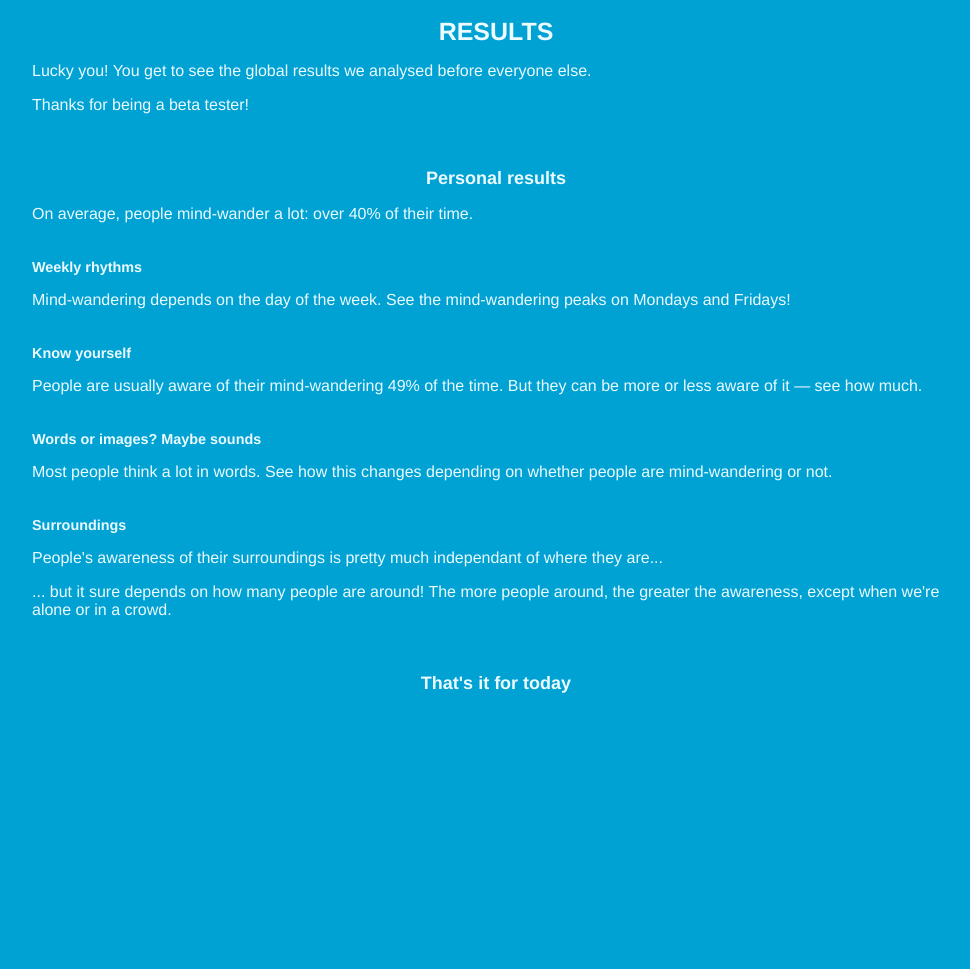
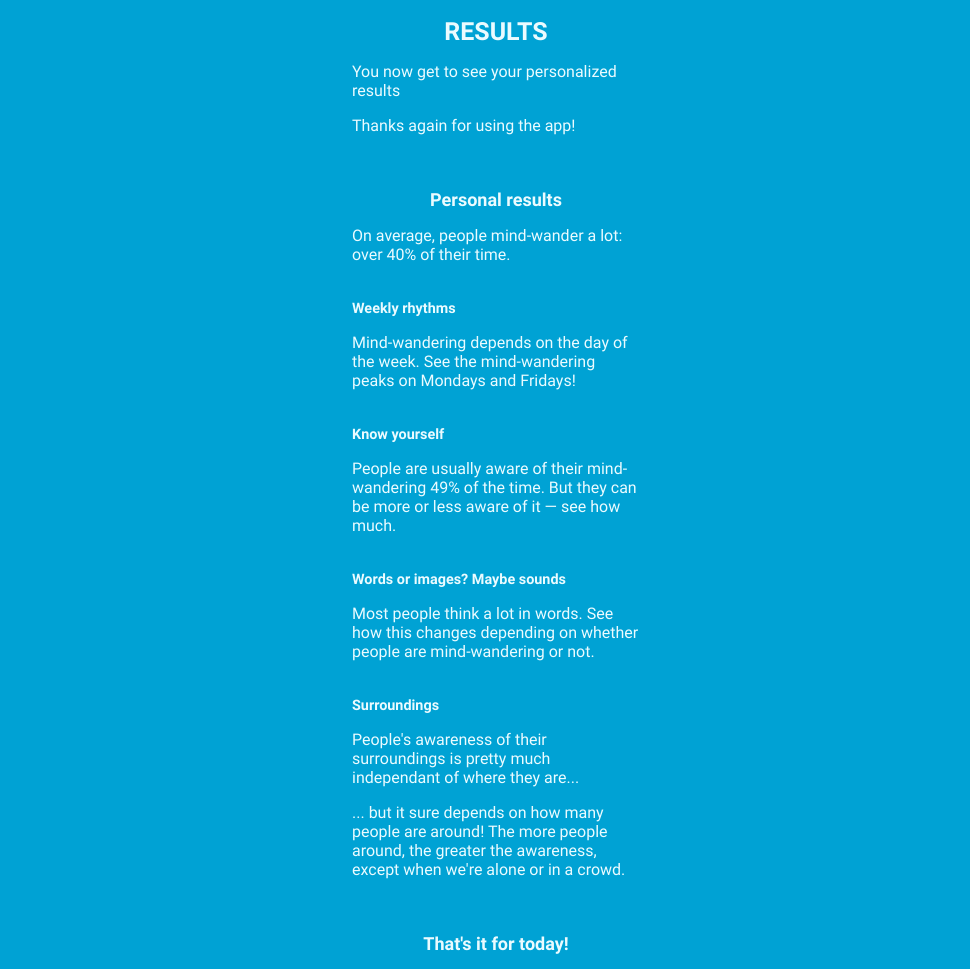
Before and after one commit to daydreaming-experiment/daydreaming-the-app.net, a Jekyll site: the page results/device/index.html, which Jekyll copies as it is, in a window 1280 px wide. Shown: the whole page, without its empty margins (144-1114 px from the left). Built offline with Jekyll 4.4.1, drawn with Linux system fonts in a browser that asks for light colours; Markdown is read by kramdown in place of the engine named in the settings; before the commit the page ends 900 px from its top, so only the background shows below that.

Commit message:
updating results design

```diff
--- a/results/device/index.html
+++ b/results/device/index.html
@@ -12,8 +12,8 @@
   <div id="main">
     <h1>Results</h1>
     <!--<a id="switch" href="#">Global <-> personal</a>-->
-    <p>Lucky you! You get to see the global results we analysed before everyone else.</p>
-    <p>Thanks for being a beta tester!</p>
+    <p>You now get to see your personalized results</p>
+    <p>Thanks again for using the app!</p>
 
     <div class="selected" id="global">
       <div class="static-plot-container">
@@ -33,7 +33,7 @@
         <div id="awareness_of_surroundings_location"></div>
         <p>... but it sure depends on how many people are around! The more people around, the greater the awareness, except when we're alone or in a crowd.</p>
         <div id="awareness_of_surroundings_people"></div>
-        <h2>That's it for today</h2>
+        <h2>That's it for today!</h2>
       </div>
     </div>
     <!--<div id="personal">-->
--- a/results/device/index.js
+++ b/results/device/index.js
@@ -393,22 +393,31 @@
 
 //-------------------DIMENSIONS-----------------------
 
-        var width = 400, //width
-            height = 310, //height
-            radius = 140, //radius
-            inner_radius = radius - 70,
-            outer_radius = radius - 25,
-            color = d3.scale.category20c(); //builtin range of colors
+    var width = 320, //width
+        height = 250; //height
 
     var barPadding = 1;
 
-        var  margins = {
-            top: 40,
+    var  margins_bar = {
+      top: 50,
       right: 20,
-            bottom:40,
+      bottom:50,
       left: 50,
-            bottom_caption:5
+      bottom_caption:20
     };
+
+    var  margins_pie = {
+      top: 30,
+      right: 20,
+      bottom:30,
+      left: 50
+    };
+
+    var radius = Math.min(width-margins_pie.left-margins_pie.right, height-margins_pie.top-margins_pie.bottom)*0.5, //radius
+        inner_radius = radius*1,
+        outer_radius = radius*0.5,
+        color = d3.scale.category20c(); //builtin range of colors
+
 
 //--------------------------------------------------
 // Declaring graph objects
@@ -424,7 +433,7 @@
             .attr("width", width)
             .attr("height", height)
             .append("svg:g") //make a group to hold our pie chart
-                    .attr("transform", "translate(" + width/2 + "," + (radius+margins.top) + ")") // translate center
+            .attr("transform", "translate(" + width/2 + "," + (radius+margins_pie.top) + ")") // translate center
 
 
         // declaring the arc form
@@ -488,7 +497,7 @@
       labels : labels_type,
       display : function () {
 
-                var rect_width = ((width-margins.left-margins.right) / ws_bar.data.length);
+        var rect_width = ((width-margins_bar.left-margins_bar.right) / ws_bar.data.length);
 
         var vis = d3.select("#words_and_sounds")
             .append("svg")
@@ -497,9 +506,9 @@
 
         var x = d3.scale.ordinal()
                 .domain(ws_bar.labels)
-                        .rangePoints([rect_width*1.5 +margins.left, width-margins.right-rect_width*1.5]),
+                .rangePoints([rect_width*1.5 +margins_bar.left, width-margins_bar.right-rect_width*1.5]),
 
-                    yRange = d3.scale.linear().range([height - margins.bottom, margins.top])
+            yRange = d3.scale.linear().range([height - margins_bar.bottom, margins_bar.top])
                 .domain([d3.min(ws_bar.data, function(d) {
                   return d.value;
                 }), d3.max(ws_bar.data, function(d) {
@@ -520,12 +529,12 @@
         vis.append('svg:g')
             .attr('class', 'x axis')
             .attr("fill", "white")
-                    .attr('transform', 'translate(0,' + (height - margins.bottom) + ')')
+            .attr('transform', 'translate(0,' + (height - margins_bar.bottom) + ')')
             .call(xAxis);
 
         vis.append('svg:g')
             .attr('class', 'y axis')
-                    .attr('transform', 'translate(' + (margins.left) + ',0)')
+            .attr('transform', 'translate(' + (margins_bar.left) + ',0)')
             .attr("fill", "white")
             .call(yAxis);
 
@@ -534,14 +543,14 @@
             .enter()
             .append("rect")
             .attr("x", function(d, i) {
-                        return (margins.left) + i * rect_width;
+              return (margins_bar.left) + i * rect_width;
             })
             .attr("y", function(d) {
               return yRange(d.value) ;
             })
-                    .attr("width", (width-margins.left-margins.right) / ws_bar.data.length - barPadding)
+            .attr("width", (width-margins_bar.left-margins_bar.right) / ws_bar.data.length - barPadding)
             .attr("height", function(d) {
-                        return  (height - margins.bottom) - (yRange(d.value) );
+              return  (height - margins_bar.bottom) - (yRange(d.value) );
             })
             .attr("fill", function(d) {
               return d.color;//"rgb(0, 0, " + (d.value * 10) + ")"; // value dependent color
@@ -570,16 +579,17 @@
         // adding legend
 
         var legend_sq_size = 20
+        var legend_txt_size = (width-margins_bar.left-margins_bar.right)/4
 
         vis.selectAll("rect.legend")
             .data(ws_bar.data.slice(0, 3)) // pick 3 first
             .enter()
             .append("rect")
             .attr("x", function(d, i) {
-                        return margins.left + legend_sq_size/2;
+              return margins_bar.left + i*(legend_sq_size+legend_txt_size) -legend_sq_size;
             })
             .attr("y", function(d, i) {
-                        return  legend_sq_size + i*(legend_sq_size*1.1) ;
+              return  legend_sq_size ;
             })
             .attr("width", legend_sq_size)
             .attr("height", legend_sq_size)
@@ -592,10 +602,10 @@
             .enter()
             .append("text")
             .attr("x", function(d, i) {
-                        return margins.left +legend_sq_size*2.2;
+              return margins_bar.left + i*(legend_sq_size+legend_txt_size);
             })
             .attr("y", function(d, i) {
-                        return  legend_sq_size*1.5 + i*(legend_sq_size*1.1) ;
+              return  legend_sq_size*1.5  ;
             })
             .text(function(d, i) {
               return  d.label ;
@@ -629,9 +639,9 @@
 
         var x = d3.scale.ordinal()
                 .domain(weekly_line.labels)
-                        .rangePoints([margins.left, width-margins.right]),
+                .rangePoints([margins_bar.left, width-margins_bar.right]),
 
-                    yRange = d3.scale.linear().range([height - margins.bottom , margins.top]).domain([0,100]),
+            yRange = d3.scale.linear().range([height - margins_bar.bottom , margins_bar.top]).domain([0,100]),
 
             xAxis = d3.svg.axis()
                 .scale(x)
@@ -647,12 +657,12 @@
         vis.append('svg:g')
             .attr('class', 'x axis')
             .attr("fill", "white")
-                    .attr('transform', 'translate(0,' + (height - margins.bottom) + ')')
+            .attr('transform', 'translate(0,' + (height - margins_bar.bottom) + ')')
             .call(xAxis);
 
         vis.append('svg:g')
             .attr('class', 'y axis')
-                    .attr('transform', 'translate(' + (margins.left) + ',0)')
+            .attr('transform', 'translate(' + (margins_bar.left) + ',0)')
             .attr("fill", "white")
             .call(yAxis);
 
@@ -698,7 +708,7 @@
 
         vis.append("text")
             .attr("x", width / 2 )
-                    .attr("y",  height - margins.bottom_caption )
+            .attr("y",  height - margins_bar.bottom_caption )
             .style("text-anchor", "middle")
             .attr("fill", "white")
             .attr("class", "caption")
@@ -725,7 +735,7 @@
       data : dataset_awareness_loc,
       display : function () {
 
-                var rect_width = ((width-margins.left-margins.right) / aware_loc_bar.data.length);
+        var rect_width = ((width-margins_bar.left-margins_bar.right) / aware_loc_bar.data.length);
 
         var labels = [];
         for (var i = 0; i < aware_loc_bar.data.length; i++) {
@@ -739,9 +749,9 @@
 
         var x = d3.scale.ordinal()
                 .domain(labels)
-                        .rangePoints([margins.left+rect_width/2, width-margins.right-margins.left]),
+                .rangePoints([margins_bar.left+rect_width/2, width-margins_bar.right-margins_bar.left+rect_width/2]),
 
-                    yRange = d3.scale.linear().range([height - margins.bottom, margins.top])
+            yRange = d3.scale.linear().range([height - margins_bar.bottom, margins_bar.top])
                 .domain([0, d3.max(aware_loc_bar.data, function(d) {
                   return d.value;
                 })]),
@@ -760,17 +770,17 @@
         vis.append('svg:g')
             .attr('class', 'x axis')
             .attr("fill", "white")
-                    .attr('transform', 'translate(0,' + (height - margins.bottom) + ')')
+            .attr('transform', 'translate(0,' + (height - margins_bar.bottom) + ')')
             .call(xAxis)
             .selectAll("text")
             .attr("transform", "rotate(-25)")
-                    .style("text-anchor", "end");;
+            .style("text-anchor", "end");
 
 
 
         vis.append('svg:g')
             .attr('class', 'y axis')
-                    .attr('transform', 'translate(' + (margins.left) + ',0)')
+            .attr('transform', 'translate(' + (margins_bar.left) + ',0)')
             .attr("fill", "white")
             .call(yAxis);
 
@@ -779,28 +789,19 @@
             .enter()
             .append("rect")
             .attr("x", function(d, i) {
-                        return (margins.left) + i * rect_width;
+              return (margins_bar.left) + i * rect_width;
             })
             .attr("y", function(d) {
               return yRange(d.value) ;
             })
-                    .attr("width", (width-margins.left-margins.right) / aware_loc_bar.data.length - barPadding)
+            .attr("width", (width-margins_bar.left-margins_bar.right) / aware_loc_bar.data.length - barPadding)
             .attr("height", function(d) {
-                        return  (height - margins.bottom) - (yRange(d.value) );
+              return  (height - margins_bar.bottom) - (yRange(d.value) );
             })
             .attr("fill", function(d) {
               return d.color;//"rgb(0, 0, " + (d.value * 10) + ")"; // value dependent color
             });
 
-
-                // xlabel
-                //vis.append("text")
-                //    .attr("x", width / 2 )
-                //    .attr("y",  height - margins.bottom_caption )
-                //    .style("text-anchor", "middle")
-                //    .attr("fill", "white")
-                //    .attr("class", "caption")
-                //    .text("Locations");
 
         // ylabel
         vis.append("text")
@@ -826,7 +827,7 @@
       data : dataset_awareness_ppl,
       display : function () {
 
-                var rect_width = ((width-margins.left-margins.right) / aware_loc_bar.data.length);
+        var rect_width = ((width-margins_bar.left-margins_bar.right) / aware_loc_bar.data.length);
 
         var labels = [];
         for (var i = 0; i < aware_ppl_bar.data.length; i++) {
@@ -838,11 +839,15 @@
             .attr("width", width)
             .attr("height", height);
 
+        //var x = d3.scale.ordinal()
+        //        .domain(labels)
+        //        .rangePoints([margins_bar.left+rect_width/2, width-margins_bar.right-margins_bar.left]),
+
         var x = d3.scale.ordinal()
                 .domain(labels)
-                        .rangePoints([margins.left+rect_width/2, width-margins.right-margins.left]),
+                .rangePoints([margins_bar.left+rect_width/2, width-margins_bar.right-margins_bar.left+rect_width/2]),
 
-                    yRange = d3.scale.linear().range([height - margins.bottom, margins.top])
+            yRange = d3.scale.linear().range([height - margins_bar.bottom-margins_bar.bottom_caption, margins_bar.top])
                 .domain([0, d3.max(aware_ppl_bar.data, function(d) {
                   return d.value;
                 })]),
@@ -852,21 +857,27 @@
                 .tickSize(1)
                 .orient("bottom"),
 
+
             yAxis = d3.svg.axis()
                 .scale(yRange)
                 .tickSize(1)
                 .orient('left')
                 .tickSubdivide(true);
 
+
+
         vis.append('svg:g')
             .attr('class', 'x axis')
             .attr("fill", "white")
-                    .attr('transform', 'translate(0,' + (height - margins.bottom) + ')')
-                    .call(xAxis);
+            .attr('transform', 'translate(0,' + (height - margins_bar.bottom-margins_bar.bottom_caption) + ')')
+            .call(xAxis)
+            .selectAll("text")
+            .attr("transform", "rotate(-25)")
+            .style("text-anchor", "end");
 
         vis.append('svg:g')
             .attr('class', 'y axis')
-                    .attr('transform', 'translate(' + (margins.left) + ',0)')
+            .attr('transform', 'translate(' + (margins_bar.left) + ',0)')
             .attr("fill", "white")
             .call(yAxis);
 
@@ -875,14 +886,14 @@
             .enter()
             .append("rect")
             .attr("x", function(d, i) {
-                        return (margins.left) + i * rect_width;
+              return (margins_bar.left) + i * rect_width;
             })
             .attr("y", function(d) {
               return yRange(d.value) ;
             })
-                    .attr("width", (width-margins.left-margins.right) / aware_ppl_bar.data.length - barPadding)
+            .attr("width", (width-margins_bar.left-margins_bar.right) / aware_ppl_bar.data.length - barPadding)
             .attr("height", function(d) {
-                        return  (height - margins.bottom) - (yRange(d.value) );
+              return  (height - margins_bar.bottom-margins_bar.bottom_caption) - (yRange(d.value) );
             })
             .attr("fill", function(d) {
               return d.color;//"rgb(0, 0, " + (d.value * 10) + ")"; // value dependent color
@@ -911,7 +922,7 @@
         // xlabel
         vis.append("text")
             .attr("x", width / 2 )
-                    .attr("y",  height - margins.bottom_caption )
+            .attr("y",  height - margins_bar.bottom_caption/2 )
             .style("text-anchor", "middle")
             .attr("fill", "white")
             .attr("class", "caption")
--- a/results/device/main.css
+++ b/results/device/main.css
@@ -6,6 +6,9 @@
   font-family: Roboto, sans-serif;
   background-color: #00A2D4;
   color: #EBFBFF;
+  margin: auto;
+  position: relative;
+  width: 320px;
 }
 
 #main {
@@ -14,6 +17,13 @@
 }
 
 h1 {
+  text-align: center;
+  font-weight: bold;
+  font-size: 1.56em;
+  text-transform: uppercase;
+}
+
+h1.title {
   text-align: center;
   font-weight: bold;
   font-size: 1.56em;
@@ -89,7 +99,6 @@
  *  vincent added
  */
 
-
 .chart div {
   font: 10px sans-serif;
   background-color: steelblue;
@@ -99,33 +108,12 @@
   color: white;
 }
 
-/*
- * UI white test: #EBFBFF
- * UI blue background: #00A2D4
- */
-body {
-  font-family: Roboto, sans-serif;
-  background-color: #00A2D4;
-  color: #EBFBFF;
-}
-h1.title {
-  text-align: center;
-  font-weight: bold;
-  font-size: 1.56em;
-  text-transform: uppercase;
-}
-
 
 .slice text {
   font-size: 20pt;
   font-family: Arial;
 }
-body {
-  font-family:"Helvetica Neue", Helvetica, Arial, sans-serif;
-  margin: auto;
-  position: relative;
-  width: 960px;
-}
+
 text {
   font: 11px sans-serif;
 }
@@ -133,8 +121,3 @@
 .caption {
   font: 15px sans-serif;
 }
-form {
-  position: absolute;
-  right: 10px;
-  top: 10px;
-}
```
Lines whose indentation alone changed are shown as unchanged.
